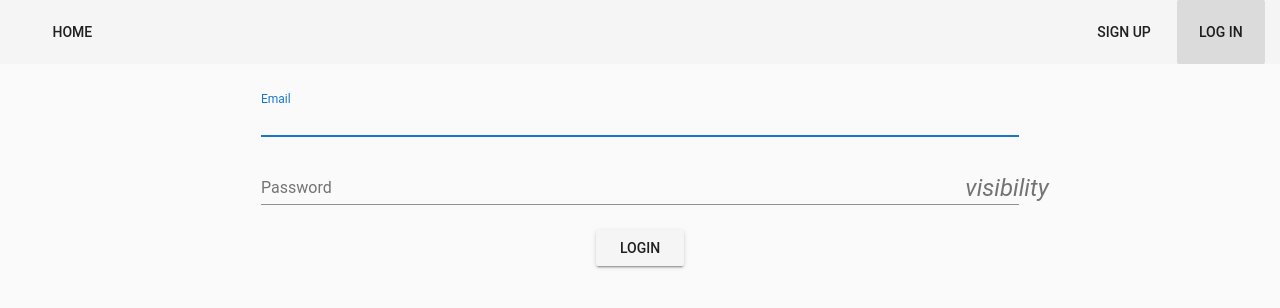
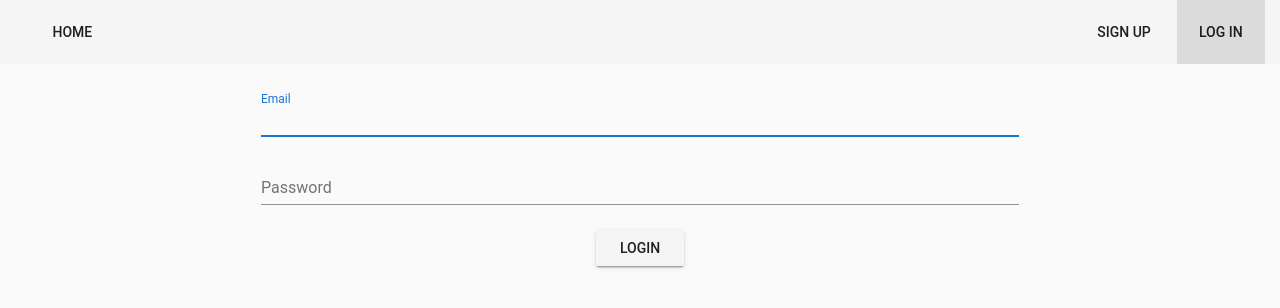
Before and after one commit to maxdobeck/basic-app-frontend, a Vue app: page /login in a window 1280 px wide. Shown: the top 308 px of the page. Built offline with nearby package versions, Linux system fonts and the light colour scheme.

Commit message:
Fixed visibility button on login.

```diff
--- a/src/components/auth/Login.vue
+++ b/src/components/auth/Login.vue
@@ -20,9 +20,6 @@
           v-model="password"
           :rules="passwordRules"
           required
-          :append-icon="e3 ? 'visibility' : 'visibility_off'"
-          :append-icon-cb="() => (e3 = !e3)"
-          :type="e3 ? 'password' : 'text'"
         >
         </v-text-field>
       </v-flex>
@@ -52,7 +49,6 @@ export default {
       passwordRules: [
         v => !!v || 'Password is required'
       ],
-      e3: true,
       valid: false
     }
   }
```
